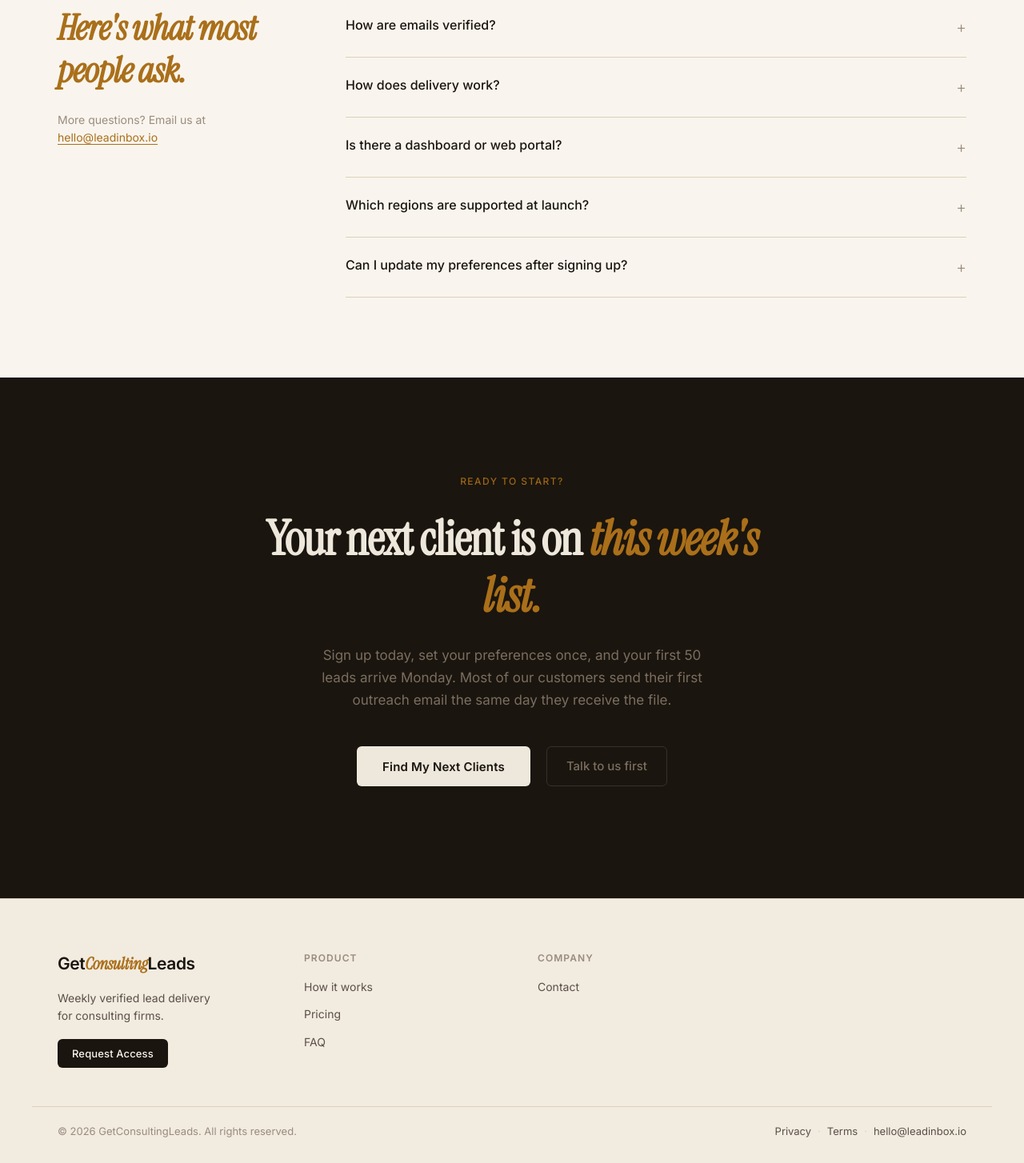
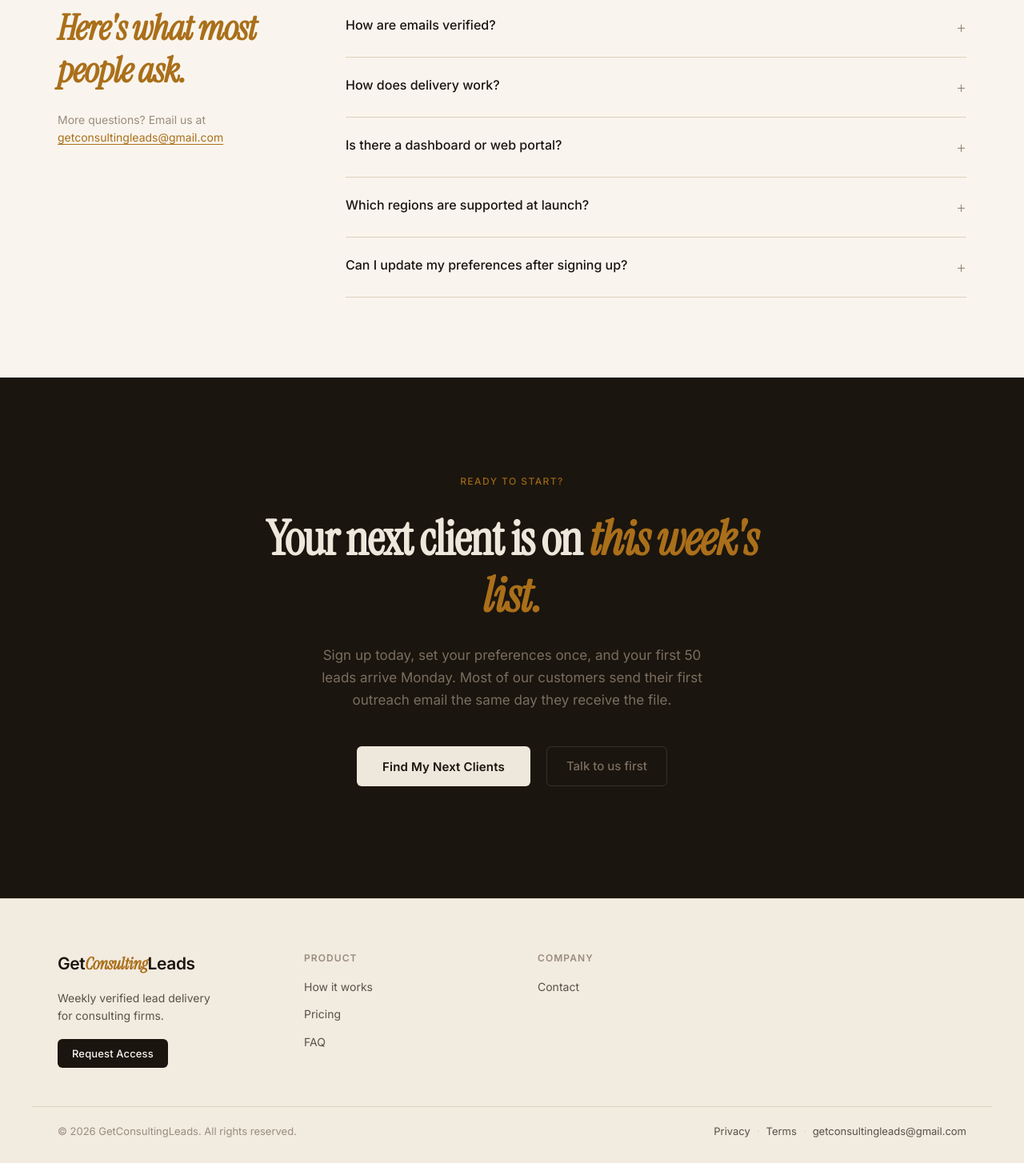
Before and after one commit to ArtemiiHH/consulting-leads, a React (Vite) app: page / in a window 1280 px wide. Shown: the part 3375-4829 px from the top of the page at 80% size. Built offline with nearby package versions, Linux system fonts and the light colour scheme; a web font is replaced by a local one.

Commit message:
Change email

```diff
--- a/src/components/FAQ/FAQ.jsx
+++ b/src/components/FAQ/FAQ.jsx
@@ -12,7 +12,7 @@ const faqs = [
   },
   {
     q: "How does delivery work?",
-    a: "Each Monday, you receive an email from delivery@leadinbox.io containing a secure, signed download link to your lead file. Links are time-limited for security. There are no email attachments — just a clean link to your file.",
+    a: "Each Monday, you receive an email from getconsultingleads@gmail.com containing a secure, signed download link to your lead file. Links are time-limited for security. There are no email attachments — just a clean link to your file.",
   },
   {
     q: "Is there a dashboard or web portal?",
@@ -46,8 +46,11 @@ export default function FAQ() {
             </h2>
             <p className={styles.hint}>
               More questions? Email us at{" "}
-              <a href="mailto:hello@leadinbox.io" className={styles.emailLink}>
-                hello@leadinbox.io
+              <a
+                href="mailto:getconsultingleads@gmail.com"
+                className={styles.emailLink}
+              >
+                getconsultingleads@gmail.com
               </a>
             </p>
           </div>
--- a/src/components/FinalCTA/FinalCTA.jsx
+++ b/src/components/FinalCTA/FinalCTA.jsx
@@ -22,7 +22,10 @@ export default function FinalCTA({ onCheckout }) {
           >
             Find My Next Clients
           </button>
-          <a href="mailto:hello@leadinbox.io" className={styles.secondaryBtn}>
+          <a
+            href="mailto:getconsultingleads@gmail.com"
+            className={styles.secondaryBtn}
+          >
             Talk to us first
           </a>
         </div>
--- a/src/components/Footer/Footer.jsx
+++ b/src/components/Footer/Footer.jsx
@@ -50,7 +50,9 @@ export default function Footer() {
           <span className={styles.sep}>·</span>
           <a href="#">Terms</a>
           <span className={styles.sep}>·</span>
-          <a href="mailto:hello@leadinbox.io">hello@leadinbox.io</a>
+          <a href="mailto:getconsultingleads@gmail.com">
+            getconsultingleads@gmail.com
+          </a>
         </p>
       </div>
     </footer>
```
